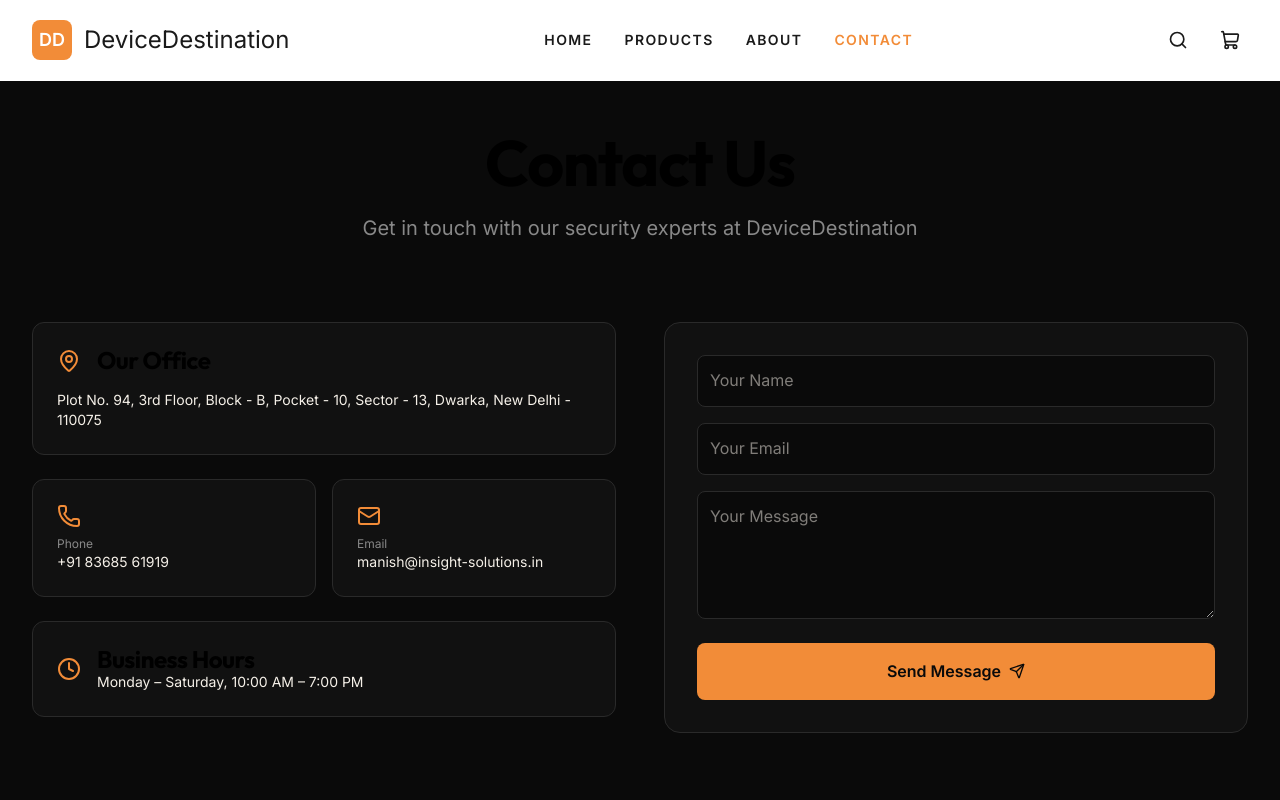
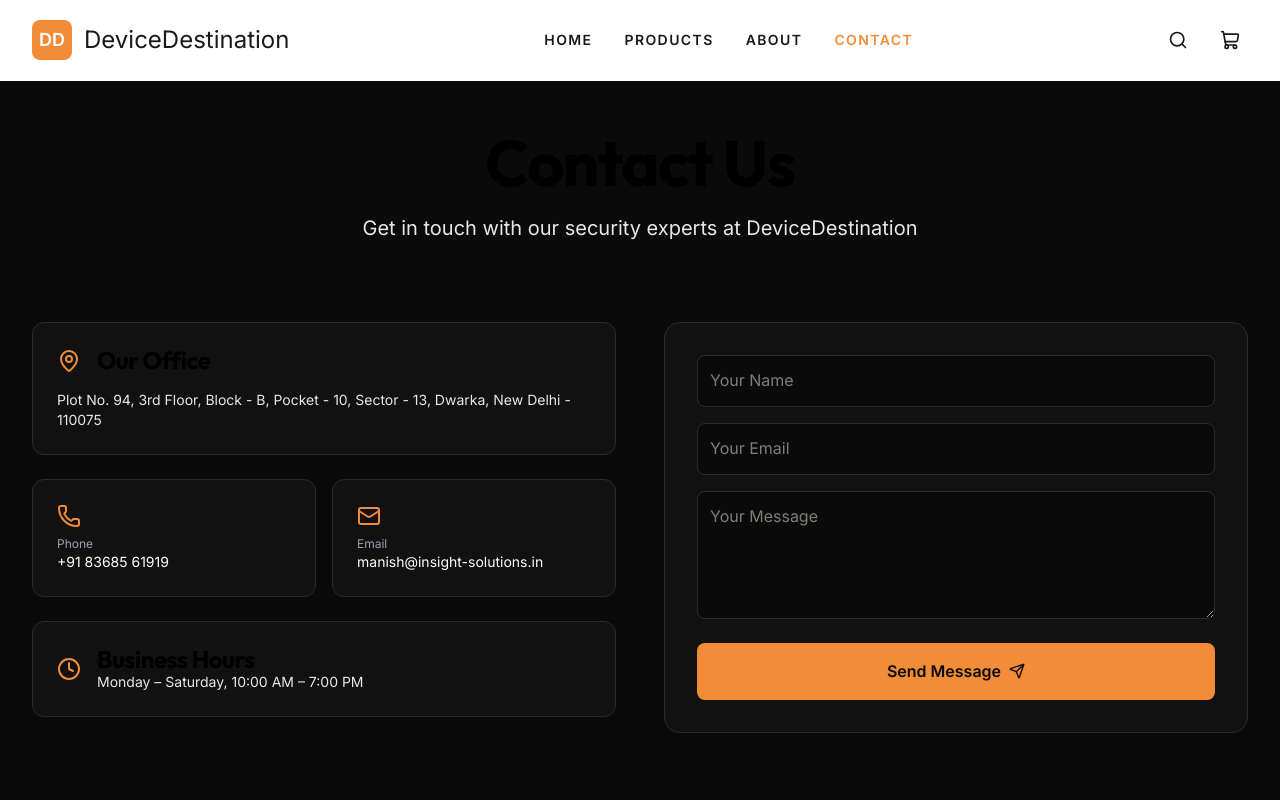
Before and after one commit to witejackel-eng/Ecom-website, a Next.js app: page /contact in a window 1280 px wide. Shown: the top 800 px of the page. Built offline with nearby package versions, Linux system fonts and the light colour scheme.

Commit message:
Step 2: Fix text contrast on About and Contact pages

```diff
--- a/src/app/about/page.tsx
+++ b/src/app/about/page.tsx
@@ -2,11 +2,11 @@
 
 export default function AboutPage() {
   return (
-    <main className="min-h-screen bg-[#0A0A0A] text-[#F5F0E8] pt-32 pb-20">
+    <main className="min-h-screen bg-[#0A0A0A] text-gray-200 pt-32 pb-20">
       <div className="mx-auto max-w-4xl px-4 sm:px-6 lg:px-8">
         <FadeIn direction="up">
-          <h1 className="font-heading text-5xl mb-8">About DeviceDestination</h1>
-          <div className="prose prose-invert prose-lg max-w-none text-[#888]">
+          <h1 className="font-heading text-5xl mb-8 text-white">About DeviceDestination</h1>
+          <div className="prose prose-invert prose-lg max-w-none text-gray-300">
             <p>
               DeviceDestination is a premier provider of professional security, surveillance, and biometric attendance solutions.
               We specialize in delivering reliable, high-performance equipment tailored to meet the rigorous demands of modern business environments.
@@ -15,10 +15,10 @@
               Our commitment to quality ensures that every product we offer is thoroughly vetted for durability,
               clarity, and seamless integration. We don't just sell security devices; we provide peace of mind through trusted technology from industry leaders like CP Plus and ESSL.
             </p>
-            <h2 className="font-heading text-3xl text-[#F5F0E8] mt-12 mb-6">Our Mission</h2>
+            <h2 className="font-heading text-3xl text-white mt-12 mb-6">Our Mission</h2>
             <p>To empower businesses and institutions with state-of-the-art security technology that enhances safety, operational efficiency, and accountability.</p>
 
-            <h2 className="font-heading text-3xl text-[#F5F0E8] mt-12 mb-6">Why Choose DeviceDestination</h2>
+            <h2 className="font-heading text-3xl text-white mt-12 mb-6">Why Choose DeviceDestination</h2>
             <ul className="list-disc pl-5 space-y-2">
               <li>Enterprise-grade surveillance solutions</li>
               <li>Verified CP Plus & ESSL partner</li>
--- a/src/app/contact/page.tsx
+++ b/src/app/contact/page.tsx
@@ -9,8 +9,8 @@
       <div className="mx-auto max-w-7xl">
         {/* Hero */}
         <div className="text-center mb-20">
-          <h1 className="font-heading text-5xl mb-4">Contact Us</h1>
-          <p className="text-xl text-[#888]">Get in touch with our security experts at DeviceDestination</p>
+          <h1 className="font-heading text-5xl mb-4 text-white">Contact Us</h1>
+          <p className="text-xl text-gray-200">Get in touch with our security experts at DeviceDestination</p>
         </div>
 
         <div className="grid lg:grid-cols-2 gap-12">
@@ -19,28 +19,28 @@
             <div className="p-6 bg-[#111] border border-[#2A2A2A] rounded-xl">
               <div className="flex items-center gap-4 mb-4">
                 <MapPin className="h-6 w-6 text-[#F28C38]" />
-                <h3 className="font-bold text-[#C9A84C]">Our Office</h3>
+                <h3 className="font-bold text-white">Our Office</h3>
               </div>
-              <p className="text-sm">Plot No. 94, 3rd Floor, Block - B, Pocket - 10, Sector - 13, Dwarka, New Delhi - 110075</p>
+              <p className="text-sm text-gray-200">Plot No. 94, 3rd Floor, Block - B, Pocket - 10, Sector - 13, Dwarka, New Delhi - 110075</p>
             </div>
             <div className="grid grid-cols-2 gap-4">
               <a href="tel:+918368561919" className="p-6 bg-[#111] border border-[#2A2A2A] rounded-xl hover:border-[#F28C38]">
                 <Phone className="h-6 w-6 text-[#F28C38] mb-2" />
-                <p className="text-xs text-[#888]">Phone</p>
-                <p className="text-sm">+91 83685 61919</p>
+                <p className="text-xs text-gray-400">Phone</p>
+                <p className="text-sm text-white">+91 83685 61919</p>
               </a>
               <a href="mailto:manish@insight-solutions.in" className="p-6 bg-[#111] border border-[#2A2A2A] rounded-xl hover:border-[#F28C38]">
                 <Mail className="h-6 w-6 text-[#F28C38] mb-2" />
-                <p className="text-xs text-[#888]">Email</p>
-                <p className="text-sm">manish@insight-solutions.in</p>
+                <p className="text-xs text-gray-400">Email</p>
+                <p className="text-sm text-white">manish@insight-solutions.in</p>
               </a>
             </div>
             <div className="p-6 bg-[#111] border border-[#2A2A2A] rounded-xl">
               <div className="flex items-center gap-4">
                 <Clock className="h-6 w-6 text-[#F28C38]" />
                 <div>
-                  <h3 className="font-bold text-[#C9A84C]">Business Hours</h3>
-                  <p className="text-sm">Monday – Saturday, 10:00 AM – 7:00 PM</p>
+                  <h3 className="font-bold text-white">Business Hours</h3>
+                  <p className="text-sm text-gray-200">Monday – Saturday, 10:00 AM – 7:00 PM</p>
                 </div>
               </div>
             </div>
--- a/src/app/page.tsx
+++ b/src/app/page.tsx
@@ -1,6 +1,6 @@
 import Hero from "@/components/Hero";
 import Link from "next/link";
-import { ArrowRight, Shield, Eye, HardDrive } from "lucide-react";
+import { ArrowRight, Shield, Eye, HardDrive, Wrench, Cog } from "lucide-react";
 import { products } from "@/data/products";
 import FadeIn, { StaggerContainer, StaggerItem } from "@/components/ui/FadeIn";
 import ProductPlaceholder from "@/components/ProductPlaceholder";
```
